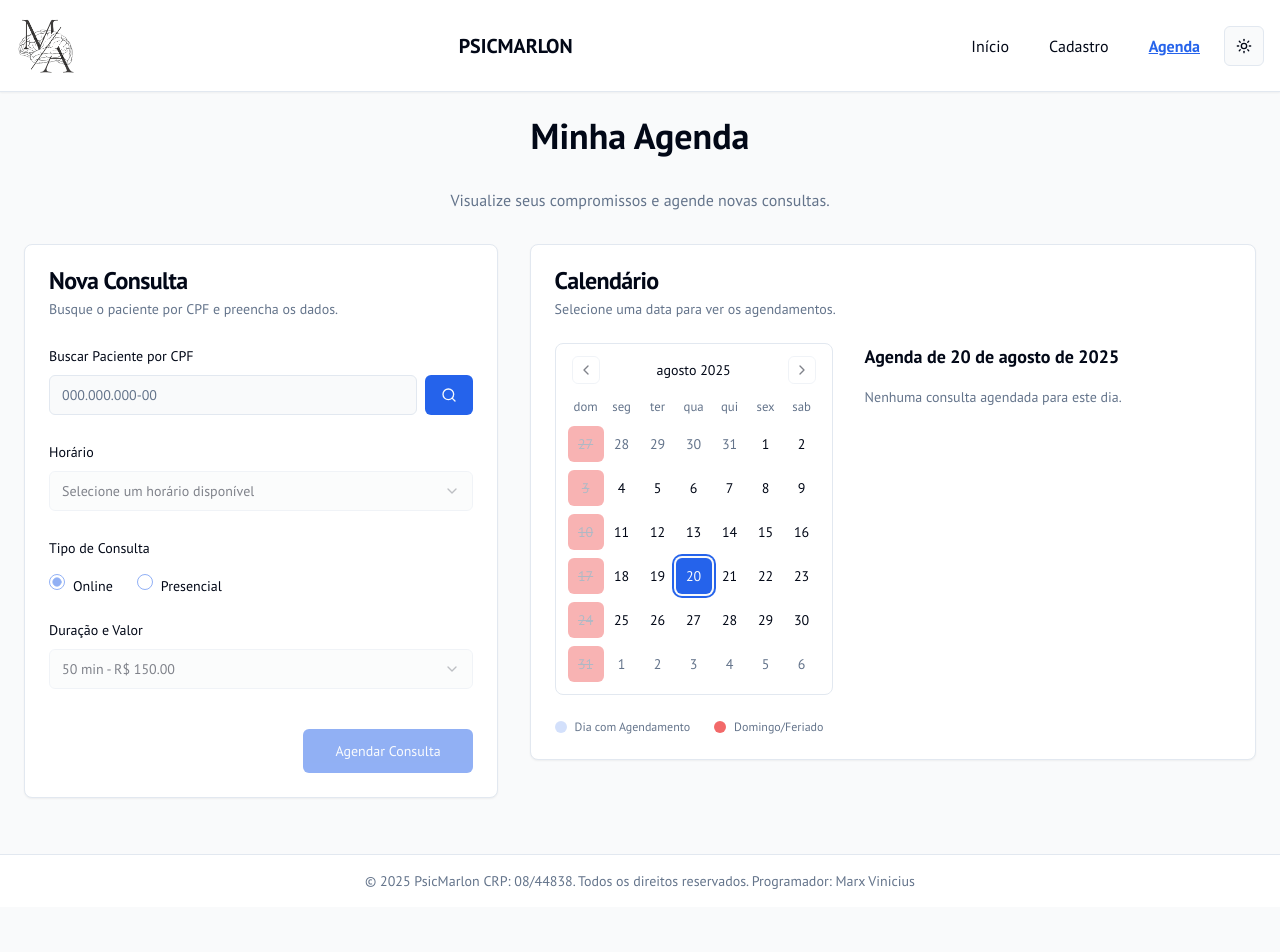
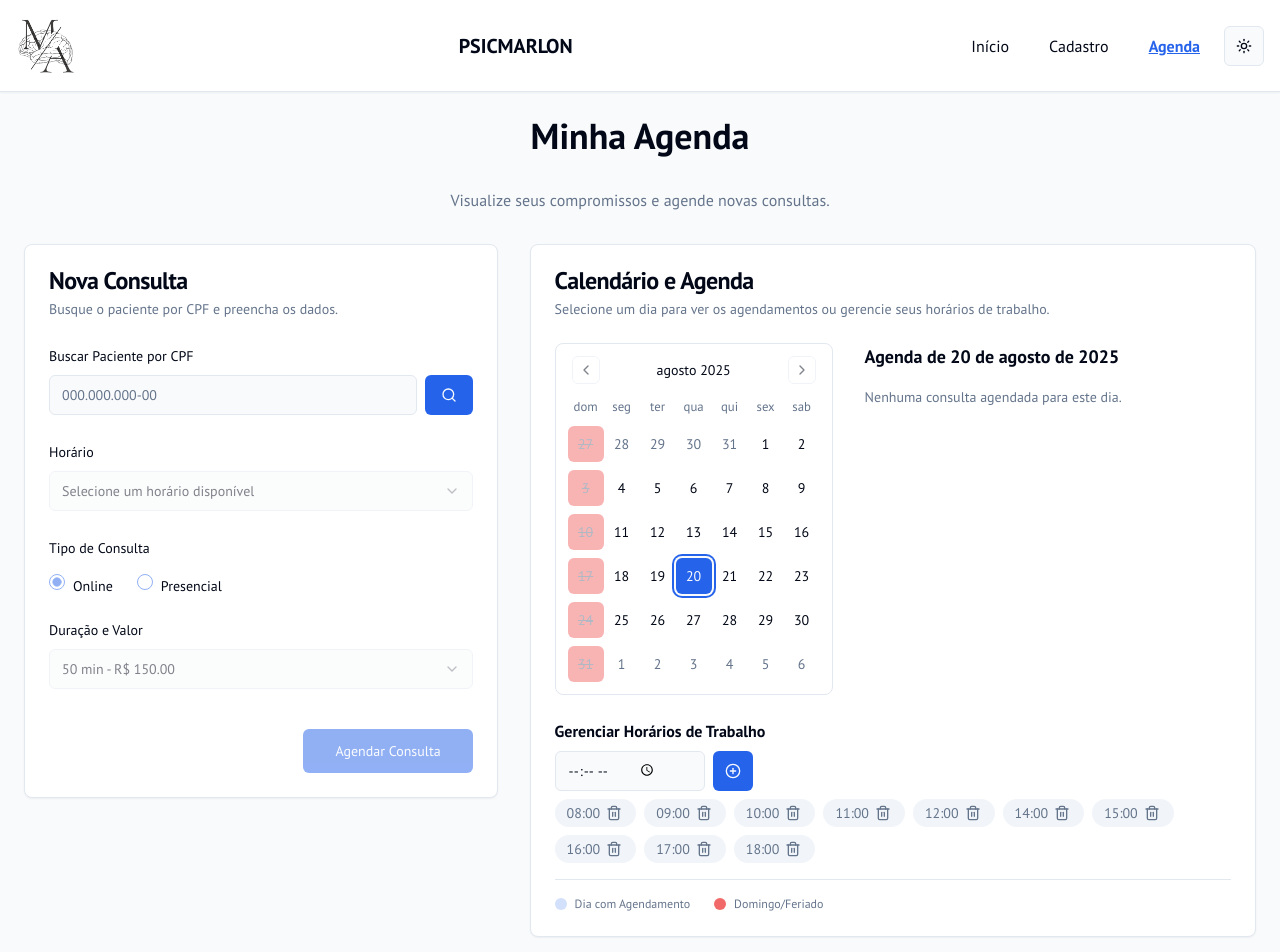
Before and after one commit to MARX210/psicmarlon, a Next.js app: page /agenda in a window 1280 px wide. Shown: the top 952 px of the page. Before the commit the page ends 907 px from the top, so only its background shows below. Built offline with nearby package versions, Linux system fonts and the light colour scheme.

Commit message:
os horarios estão pré definido mas, os horarios é o médico que vai liber

```diff
--- a/src/app/agenda/scheduling-form.tsx
+++ b/src/app/agenda/scheduling-form.tsx
@@ -29,7 +29,7 @@ import {
   CardTitle,
 } from "@/components/ui/card";
 import { Calendar } from "@/components/ui/calendar";
-import { Edit, Trash2, Search, User, XCircle, Clock } from "lucide-react";
+import { Edit, Trash2, Search, User, XCircle, Clock, PlusCircle } from "lucide-react";
 import { RadioGroup, RadioGroupItem } from "@/components/ui/radio-group";
 import {
   Select,
@@ -73,7 +73,7 @@ const durationPriceMap: { [key: number]: number } = {
   80: 220,
 };
 
-const availableTimeSlots = [
+const defaultTimeSlots = [
   "08:00", "09:00", "10:00", "11:00", "12:00",
   "14:00", "15:00", "16:00", "17:00", "18:00",
 ];
@@ -97,6 +97,9 @@ export function SchedulingForm() {
   const [cpfInput, setCpfInput] = useState("");
   const [selectedPatient, setSelectedPatient] = useState<Patient | null>(null);
   const [patientNotFound, setPatientNotFound] = useState(false);
+  const [availableTimeSlots, setAvailableTimeSlots] = useState(defaultTimeSlots);
+  const [newTimeSlot, setNewTimeSlot] = useState("");
+
 
   const form = useForm<AppointmentFormValues>({
     resolver: zodResolver(appointmentSchema),
@@ -118,7 +121,7 @@ export function SchedulingForm() {
   const bookedTimeSlots = appointmentsOnSelectedDate.map(app => app.time);
   const timeSlotsForSelectedDay = availableTimeSlots.filter(
     (slot) => !bookedTimeSlots.includes(slot)
-  );
+  ).sort();
 
   const handleSearchPatient = () => {
     setPatientNotFound(false);
@@ -201,6 +204,7 @@ export function SchedulingForm() {
   const handleDayClick = (day: Date) => {
     setSelectedDate(day);
     form.setValue('date', day);
+    form.setValue('time', '');
   };
 
   const appointmentDates = appointments.map(app =>
@@ -210,6 +214,25 @@ export function SchedulingForm() {
   const isFormDisabled = !selectedPatient;
 
   const isDayUnavailable = selectedDate && (isSunday(selectedDate) || holidays.some(holiday => isSameDay(holiday, selectedDate)));
+
+
+  const handleAddTimeSlot = () => {
+    const timeRegex = /^(0[0-9]|1[0-9]|2[0-3]):[0-5][0-9]$/;
+    if (newTimeSlot && timeRegex.test(newTimeSlot) && !availableTimeSlots.includes(newTimeSlot)) {
+      setAvailableTimeSlots([...availableTimeSlots, newTimeSlot].sort());
+      setNewTimeSlot("");
+    } else {
+        toast({
+            variant: "destructive",
+            title: "Horário Inválido",
+            description: "Por favor, insira um horário válido no formato HH:MM ou um que ainda não exista na lista."
+        })
+    }
+  };
+
+  const handleRemoveTimeSlot = (slotToRemove: string) => {
+    setAvailableTimeSlots(availableTimeSlots.filter(slot => slot !== slotToRemove));
+  };
 
 
   return (
@@ -372,12 +395,13 @@ export function SchedulingForm() {
       <div className="lg:col-span-3">
         <Card>
             <CardHeader>
-                <CardTitle>Calendário</CardTitle>
+                <CardTitle>Calendário e Agenda</CardTitle>
                 <CardDescription>
-                    Selecione uma data para ver os agendamentos.
+                    Selecione um dia para ver os agendamentos ou gerencie seus horários de trabalho.
                 </CardDescription>
             </CardHeader>
             <CardContent className="flex flex-col xl:flex-row gap-8">
+                 <div className="flex-1 flex flex-col md:flex-row gap-8">
                     <Calendar
                         mode="single"
                         selected={selectedDate}
@@ -435,9 +459,36 @@ export function SchedulingForm() {
                             )
                         }
                     </div>
+                 </div>
             </CardContent>
-            <CardFooter>
-                <div className="flex flex-wrap items-center gap-x-6 gap-y-2 text-xs text-muted-foreground">
+            <CardFooter className="flex-col items-start gap-4">
+                 <div className="w-full">
+                    <h4 className="font-bold text-md mb-2">Gerenciar Horários de Trabalho</h4>
+                    <div className="space-y-2">
+                        <div className="flex gap-2">
+                            <Input
+                                type="time"
+                                value={newTimeSlot}
+                                onChange={(e) => setNewTimeSlot(e.target.value)}
+                                className="max-w-[150px]"
+                            />
+                            <Button type="button" size="icon" onClick={handleAddTimeSlot}>
+                                <PlusCircle className="h-4 w-4" />
+                            </Button>
+                        </div>
+                        <div className="flex flex-wrap gap-2">
+                            {availableTimeSlots.map(slot => (
+                                <div key={slot} className="flex items-center gap-1 bg-secondary text-secondary-foreground rounded-full px-3 py-1 text-sm">
+                                    <span>{slot}</span>
+                                    <Button variant="ghost" size="icon" className="h-5 w-5 rounded-full" onClick={() => handleRemoveTimeSlot(slot)}>
+                                        <Trash2 className="h-3 w-3"/>
+                                    </Button>
+                                </div>
+                            ))}
+                        </div>
+                    </div>
+                </div>
+                <div className="flex flex-wrap items-center gap-x-6 gap-y-2 text-xs text-muted-foreground pt-4 border-t w-full">
                     <div className="flex items-center gap-2"><div className="w-3 h-3 rounded-full bg-primary/20"></div>Dia com Agendamento</div>
                     <div className="flex items-center gap-2"><div className="w-3 h-3 rounded-full bg-destructive/80"></div>Domingo/Feriado</div>
                 </div>
```
Lines whose indentation alone changed are shown as unchanged.
